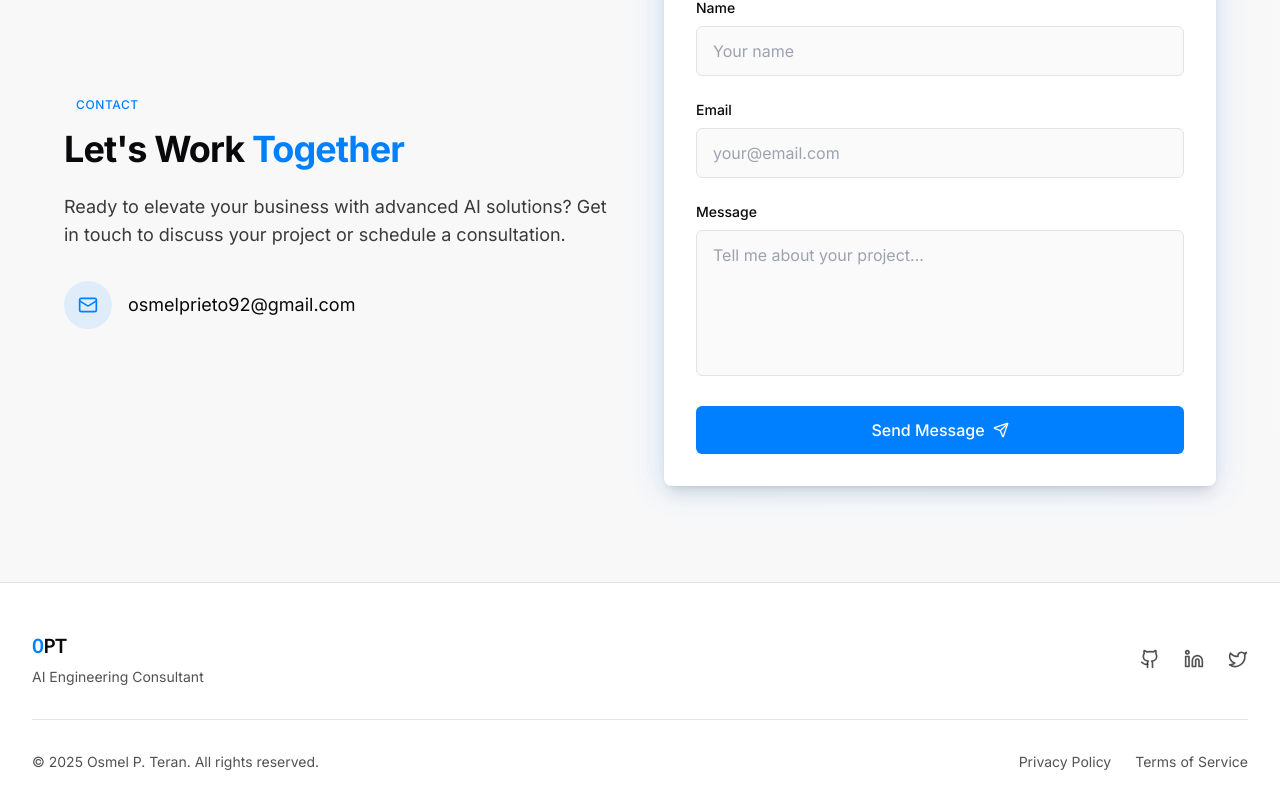
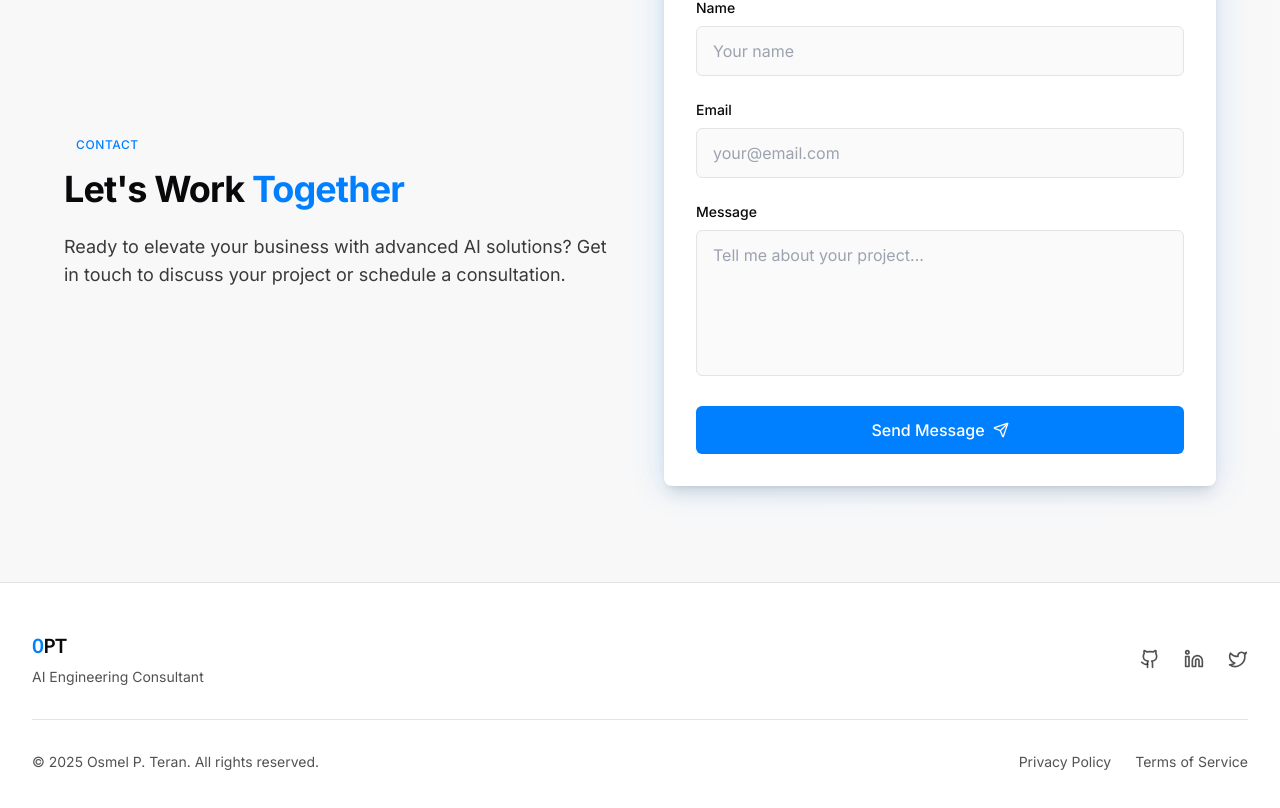
Before and after one commit to oteran92/osmel-portfolio-waves, a React (Vite) app: page / in a window 1280 px wide. Shown: the part 2618-3426 px from the top of the page. Built offline with nearby package versions, Linux system fonts and the light colour scheme.

Commit message:
Remove unused code

```diff
--- a/src/components/Contact.tsx
+++ b/src/components/Contact.tsx
@@ -1,4 +1,3 @@
-
 import React, { useState } from 'react';
 import { cn } from '@/lib/utils';
 import { Mail, Send } from 'lucide-react';
@@ -87,14 +86,6 @@ const Contact = () => {
                 Ready to elevate your business with advanced AI solutions? Get in touch to discuss your project or schedule a consultation.
               </p>
 
-              <div className="flex items-center mb-8">
-                <div className="w-12 h-12 rounded-full bg-primary/10 flex items-center justify-center text-primary mr-4">
-                  <Mail className="w-5 h-5" />
-                </div>
-                <a href="mailto:osmelprieto92@gmail.com" className="text-lg hover:text-primary transition-colors">
-                  osmelprieto92@gmail.com
-                </a>
-              </div>
             </div>
 
             <div className="relative">
```
